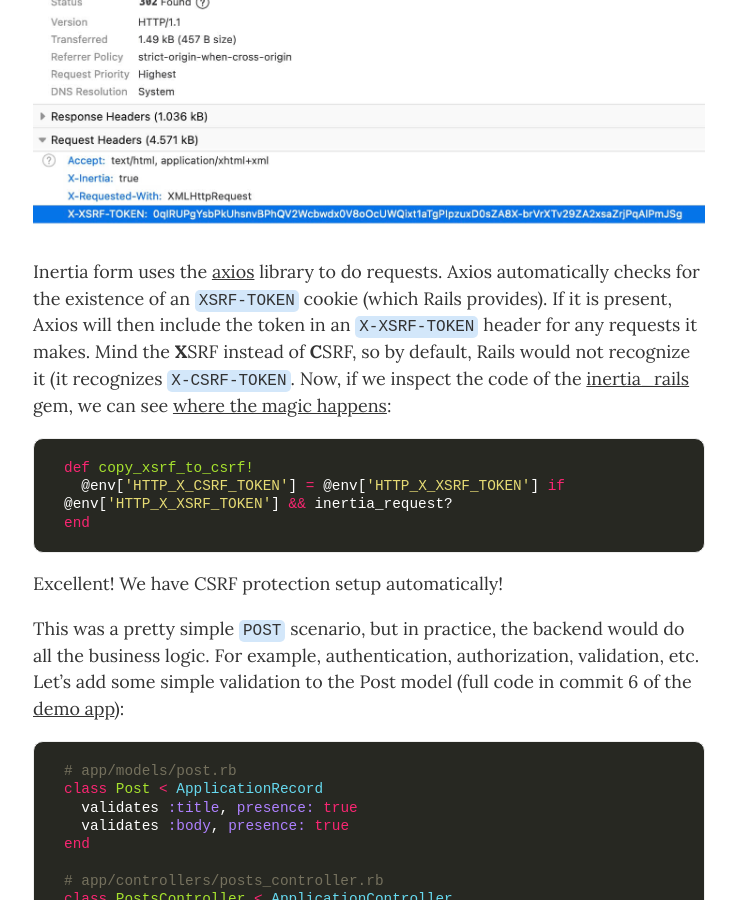
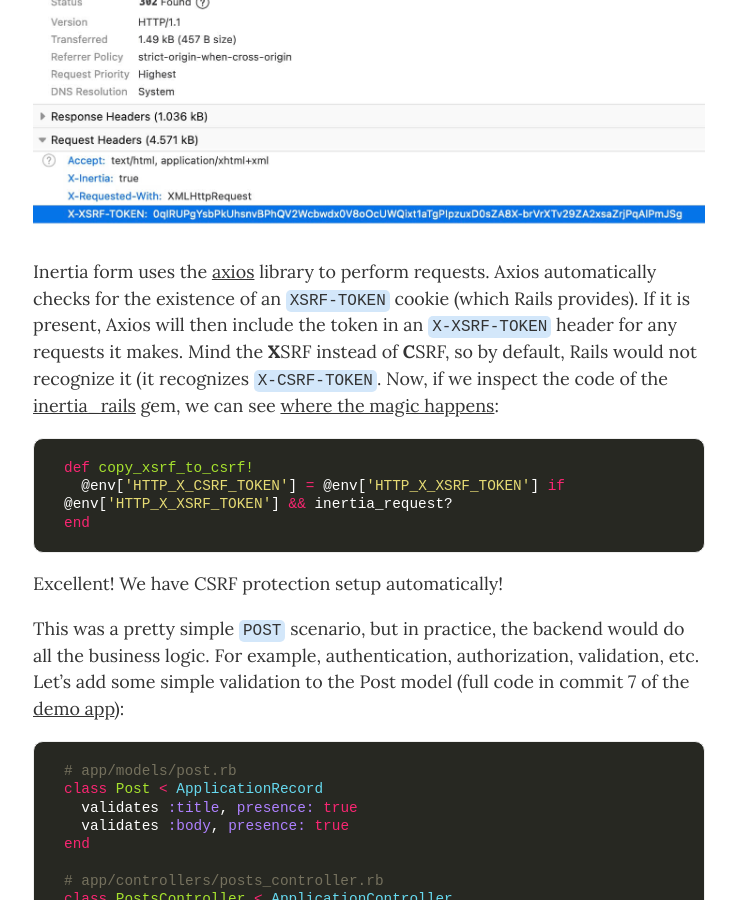
Before and after one commit to norydev/NoryDev.github.io, a Jekyll site: the page built from _posts/2024-01-20-inertia-thin-your-frontend-framework.md, in a window 1280 px wide and 900 px high, scrolled down 10900 px. Shown: the whole window, without its empty margins (271-1007 px from the left). Built offline with Jekyll 4.4.1, drawn with Linux system fonts in a browser that asks for light colours; some of the changed text lies outside the part shown.

Commit message:
fix typos

````diff
--- a/_posts/2024-01-20-inertia-thin-your-frontend-framework.md
+++ b/_posts/2024-01-20-inertia-thin-your-frontend-framework.md
@@ -376,7 +376,7 @@
 
 ![Creating a post works immediately](/img/posts/inertia_csrf_token_request.jpg)
 
-Inertia form uses the [axios](https://github.com/axios/axios) library to do requests. Axios automatically checks for the existence of an `XSRF-TOKEN` cookie (which Rails provides). If it is present, Axios will then include the token in an `X-XSRF-TOKEN` header for any requests it makes. Mind the **X**SRF instead of **C**SRF, so by default, Rails would not recognize it (it recognizes `X-CSRF-TOKEN`. Now, if we inspect the code of the [inertia_rails](https://github.com/inertiajs/inertia-rails) gem, we can see [where the magic happens](https://github.com/inertiajs/inertia-rails/blob/0d3bc00721652a77936d17ef8e3760a109f227be/lib/inertia_rails/middleware.rb#L94-L96):
+Inertia form uses the [axios](https://github.com/axios/axios) library to perform requests. Axios automatically checks for the existence of an `XSRF-TOKEN` cookie (which Rails provides). If it is present, Axios will then include the token in an `X-XSRF-TOKEN` header for any requests it makes. Mind the **X**SRF instead of **C**SRF, so by default, Rails would not recognize it (it recognizes `X-CSRF-TOKEN`. Now, if we inspect the code of the [inertia_rails](https://github.com/inertiajs/inertia-rails) gem, we can see [where the magic happens](https://github.com/inertiajs/inertia-rails/blob/0d3bc00721652a77936d17ef8e3760a109f227be/lib/inertia_rails/middleware.rb#L94-L96):
 
 ```ruby
 def copy_xsrf_to_csrf!
@@ -386,7 +386,7 @@
 
 Excellent! We have CSRF protection setup automatically!
 
-This was a pretty simple `POST` scenario, but in practice, the backend would do all the business logic. For example, authentication, authorization, validation, etc. Let's add some simple validation to the Post model (full code in commit 6 of the [demo app](https://github.com/norydev/inertia-demo)):
+This was a pretty simple `POST` scenario, but in practice, the backend would do all the business logic. For example, authentication, authorization, validation, etc. Let's add some simple validation to the Post model (full code in commit 7 of the [demo app](https://github.com/norydev/inertia-demo)):
 
 ```ruby
 # app/models/post.rb
````
Also changed, not shown: other parts of _posts/2024-01-20-inertia-thin-your-frontend-framework.md (+2 -2 lines).
